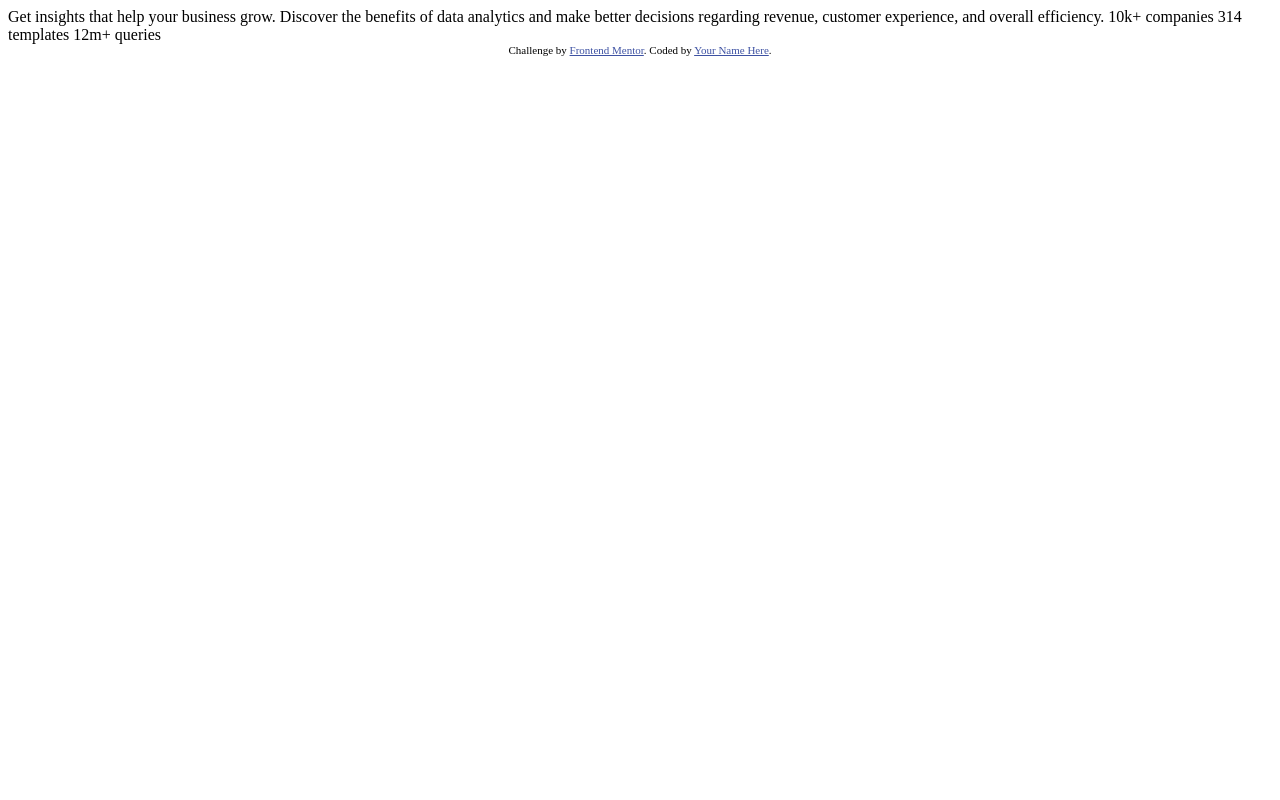
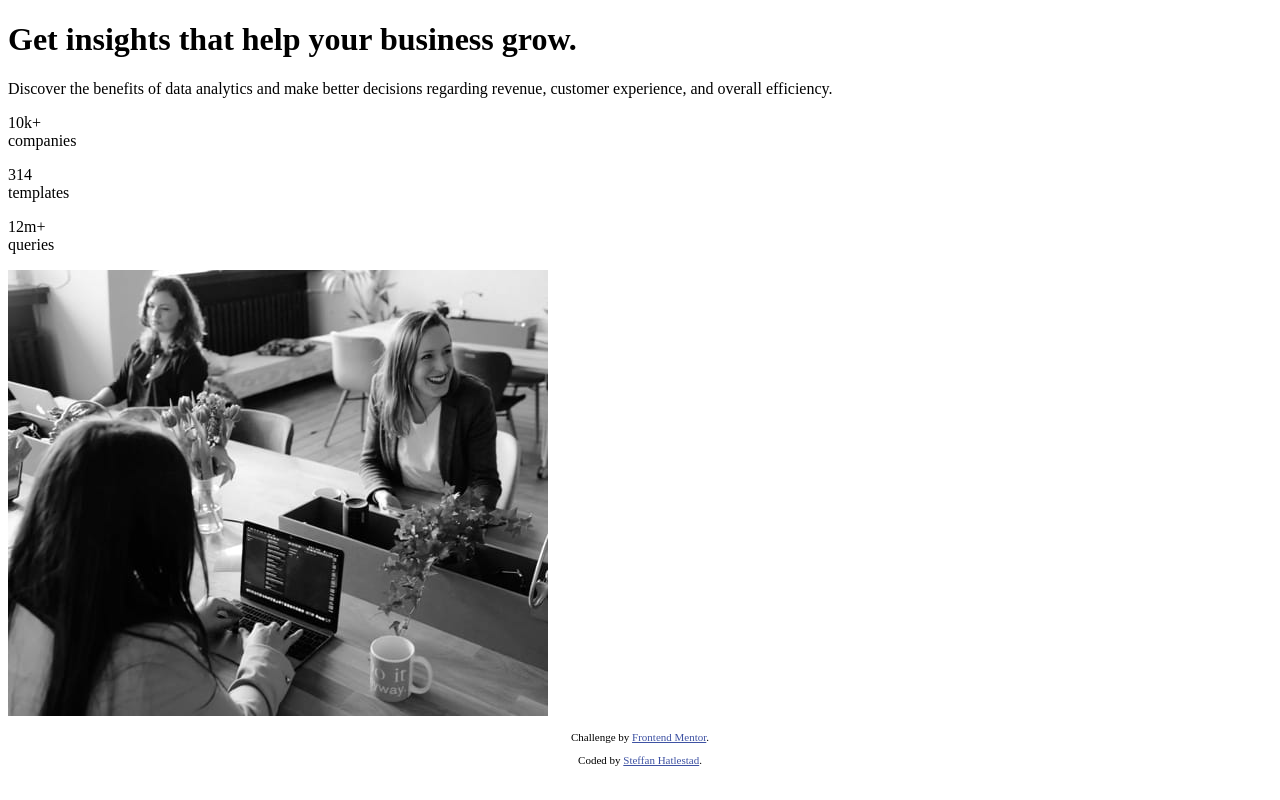
Before and after one commit to befflus/stats-preview-card-component, a plain HTML site: page index.html in a window 1280 px wide. Drawn offline with Linux system fonts and the light colour scheme.

Commit message:
Added HTML tags

```diff
--- a/index.html
+++ b/index.html
@@ -5,7 +5,7 @@
   <meta name="viewport" content="width=device-width, initial-scale=1.0"> <!-- displays site properly based on user's device -->
 
   <link rel="icon" type="image/png" sizes="32x32" href="./images/favicon-32x32.png">
-
+  <link rel="stylesheet" href="style.css">
   <title>Frontend Mentor | Stats preview card component</title>
 
   <!-- Feel free to remove these styles or customise in your own stylesheet 👍 -->
@@ -15,19 +15,21 @@
   </style>
 </head>
 <body>
-
-  Get insights that help your business grow.
-
-  Discover the benefits of data analytics and make better decisions regarding revenue, customer
-  experience, and overall efficiency.
-
-  10k+ companies
-  314 templates
-  12m+ queries
-
+  <div class="content">
+    <div class="stat-content">
+      <h1>Get insights that help your business grow.</h1>
+      <p>Discover the benefits of data analytics and make better decisions regarding revenue, customer experience, and overall efficiency.</p>
+      <p>10k+ <br>companies</p>
+      <p>314 <br>templates</p>
+      <p>12m+ <br>queries</p>
+      </div>
+    <div class="image-content">
+      <img src="/images/image-header-desktop.jpg" alt=" ">
+    </div>
+  </div>
   <div class="attribution">
-    Challenge by <a href="https://www.frontendmentor.io?ref=challenge" target="_blank">Frontend Mentor</a>.
-    Coded by <a href="#">Your Name Here</a>.
+    <p>Challenge by <a href="https://www.frontendmentor.io?ref=challenge" target="_blank">Frontend Mentor</a>.</p>
+    <p>Coded by <a href="#">Steffan Hatlestad</a>.</p>
   </div>
 </body>
 </html>
```
